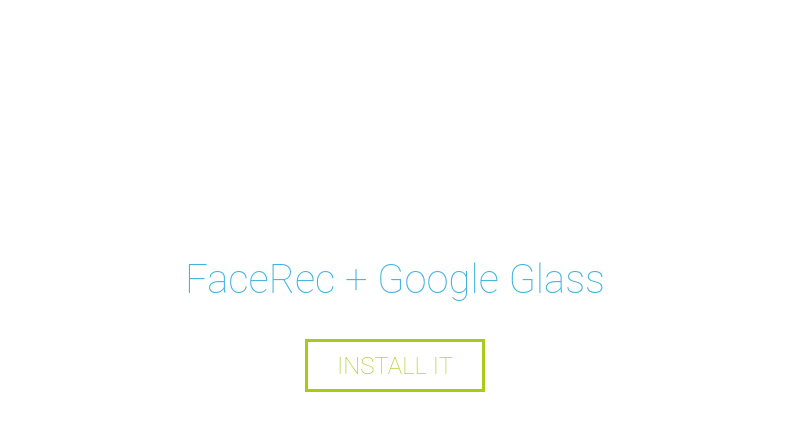
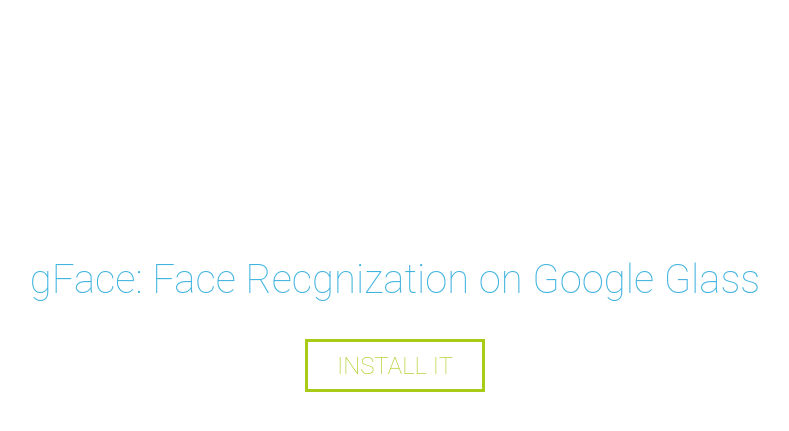
Before and after one commit to zqzas/glasshack, a Flask app: page / in a window 1280 px wide. Shown: the top 431 px of the page, without its empty margins (245-1034 px from the left). Run offline with Flask 2, Linux system fonts and the light colour scheme; parts of the project's set-up code (start-up, migrations or seed data) failed here and were passed over.

Commit message:
modify html and app settings

```diff
--- a/app.py
+++ b/app.py
@@ -121,11 +121,11 @@
     print 'start inserting contact'
     # insertContact(user)
     print 'contact added: ', appProfile
-    tunnel.subscript(app, user)
-    # return redirect('/')
+    #tunnel.subscript(app, user)
+    #return redirect('/')
 
 
 
 if __name__ == '__main__':
     print "Starting application at %s:%i" % (config.HOST, config.PORT)
-    app.run(port=config.PORT, host=config.HOST, debug=False)
+    app.run(port=config.PORT, host=config.HOST, debug=True)
--- a/templates/index.html
+++ b/templates/index.html
@@ -1,13 +1,13 @@
 <!DOCTYPE html>
 <html>
     <head>
-        <title>FaceRec+ Glass </title>
+        <title>gFace: Face Recgnization on Google Glass with Google Plus </title>
         <link rel="stylesheet" href="/static/style.css">
         <meta http-equiv="Content-Type" content="text/html; charset=UTF-8"/>
     </head>
     <body>
     	{% if not auth %}
-			<h1>FaceRec + Google Glass</h1>
+			<h3>gFace: Face Recgnization on Google Glass</h3>
         	<a href="/glass/oauth/authorize">Install it</a>
 		{% else %}
 			<h1>Thank you for installing this application!</h1>
```
Also changed, not shown: glass/app.py (+5 -2 lines).
